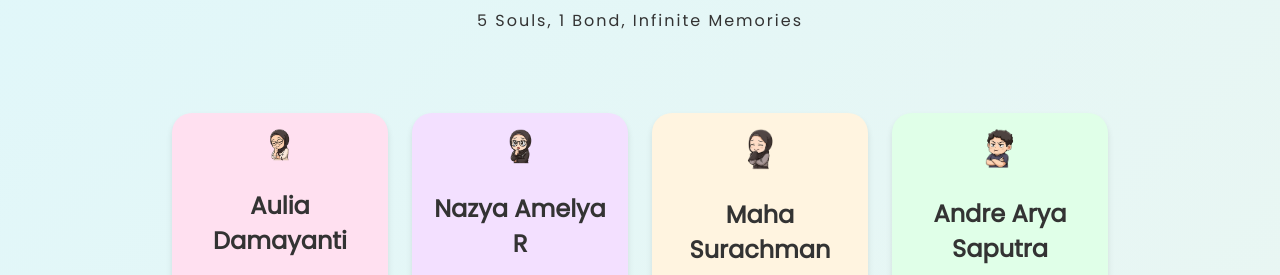
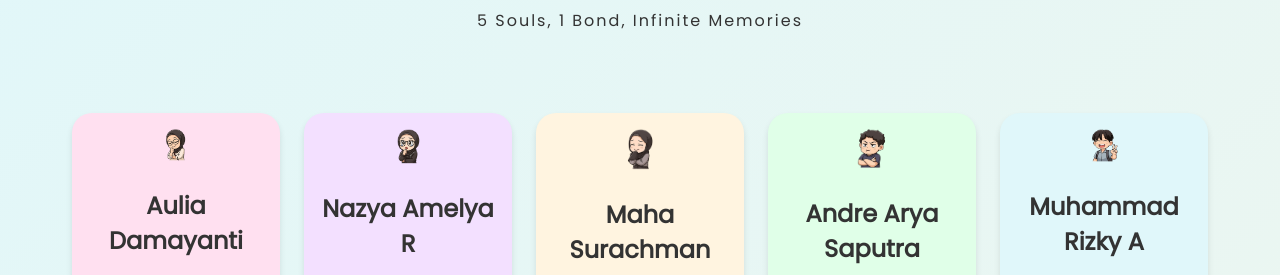
Before and after one commit to Bootsraps/Penghuni-Danau-Ui, a plain HTML site: page index.html in a window 1280 px wide. Shown: the part 115-390 px from the top of the page. Drawn offline with nearby package versions, Linux system fonts and the light colour scheme.

Commit message:
Add files via upload

```diff
--- a/css/style.css
+++ b/css/style.css
@@ -70,12 +70,12 @@ header p{
 
 .card-grid {
   display: grid;
-  grid-template-columns: repeat(auto-fit, minmax(180px, 1fr));
+  grid-template-columns: repeat(5, 1fr);
   gap: 1.5rem;
   padding: 2rem;
   width: 100%;
   flex-wrap: wrap;
-  max-width: 1000px;
+  max-width: 1200px;
   margin: 0 auto;
   box-sizing: border-box;
 }
```
